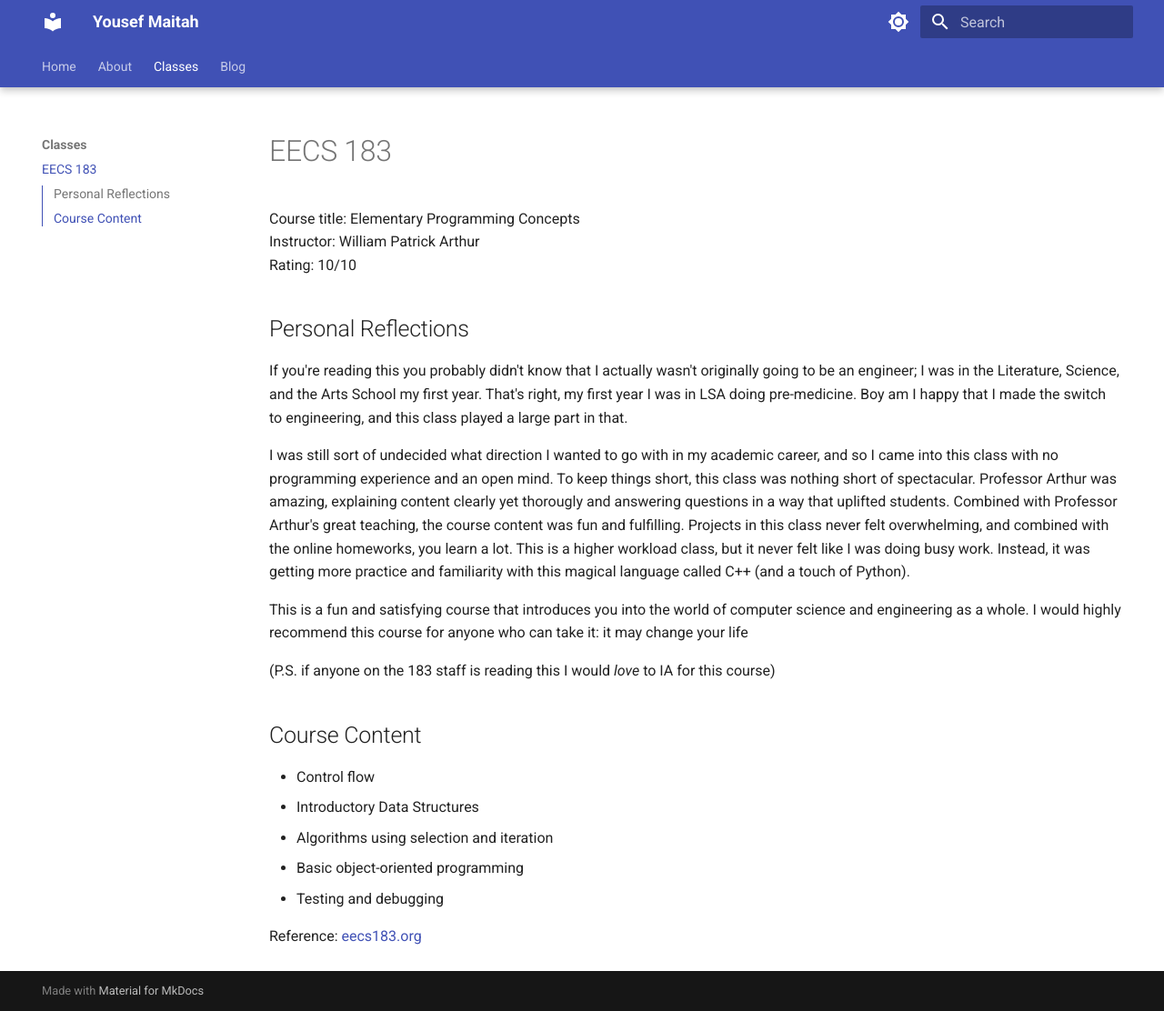
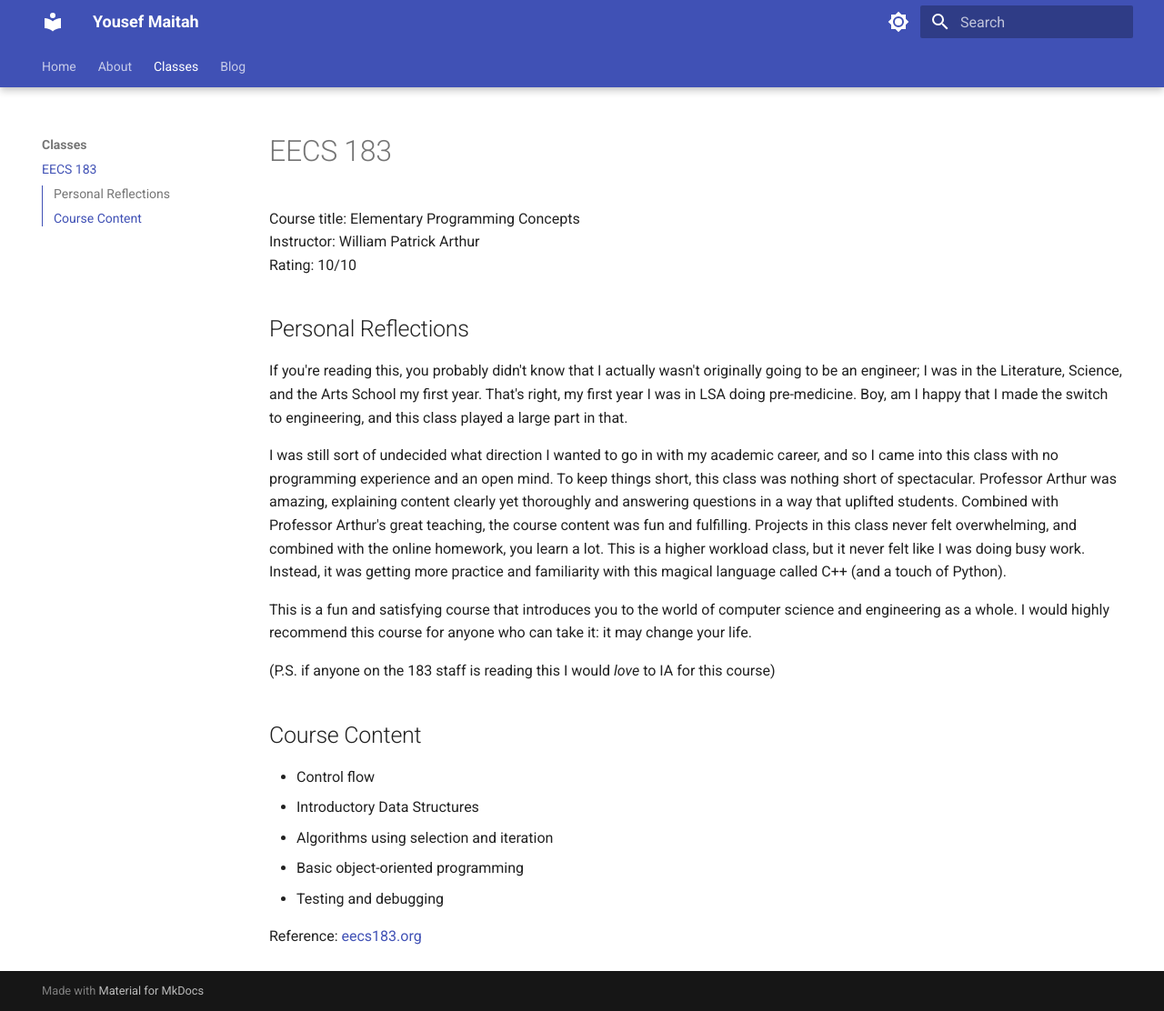
Before and after one commit to ymaitah/MyWebsite, an MkDocs documentation site: the page built from docs/classes/EECS_183.md, in a window 1280 px wide and 1112 px high. Shown: the whole window at 91% size. Built offline with MkDocs 1.6.1 and Material for MkDocs 9.7.7, drawn with Linux system fonts in a browser that asks for light colours.

```diff
--- a/docs/classes/EECS_183.md
+++ b/docs/classes/EECS_183.md
@@ -9,11 +9,11 @@ Instructor: William Patrick Arthur
 Rating: 10/10
 
 ## Personal Reflections
-If you're reading this you probably didn't know that I actually wasn't originally going to be an engineer; I was in the Literature, Science, and the Arts School my first year. That's right, my first year I was in LSA doing pre-medicine. Boy am I happy that I made the switch to engineering, and this class played a large part in that.
+If you're reading this, you probably didn't know that I actually wasn't originally going to be an engineer; I was in the Literature, Science, and the Arts School my first year. That's right, my first year I was in LSA doing pre-medicine. Boy, am I happy that I made the switch to engineering, and this class played a large part in that.
 
-I was still sort of undecided what direction I wanted to go with in my academic career, and so I came into this class with no programming experience and an open mind. To keep things short, this class was nothing short of spectacular. Professor Arthur was amazing, explaining content clearly yet thorougly and answering questions in a way that uplifted students. Combined with Professor Arthur's great teaching, the course content was fun and fulfilling. Projects in this class never felt overwhelming, and combined with the online homeworks, you learn a lot. This is a higher workload class, but it never felt like I was doing busy work. Instead, it was getting more practice and familiarity with this magical language called C++ (and a touch of Python).
+I was still sort of undecided what direction I wanted to go in with my academic career, and so I came into this class with no programming experience and an open mind. To keep things short, this class was nothing short of spectacular. Professor Arthur was amazing, explaining content clearly yet thoroughly and answering questions in a way that uplifted students. Combined with Professor Arthur's great teaching, the course content was fun and fulfilling. Projects in this class never felt overwhelming, and combined with the online homework, you learn a lot. This is a higher workload class, but it never felt like I was doing busy work. Instead, it was getting more practice and familiarity with this magical language called C++ (and a touch of Python).
 
-This is a fun and satisfying course that introduces you into the world of computer science and engineering as a whole. I would highly recommend this course for anyone who can take it: it may change your life
+This is a fun and satisfying course that introduces you to the world of computer science and engineering as a whole. I would highly recommend this course for anyone who can take it: it may change your life.
 
 (P.S. if anyone on the 183 staff is reading this I would *love* to IA for this course)
 
```
Also changed, not shown: docs/about.md (+7 -2 lines), docs/index.md (+2 -2 lines).
